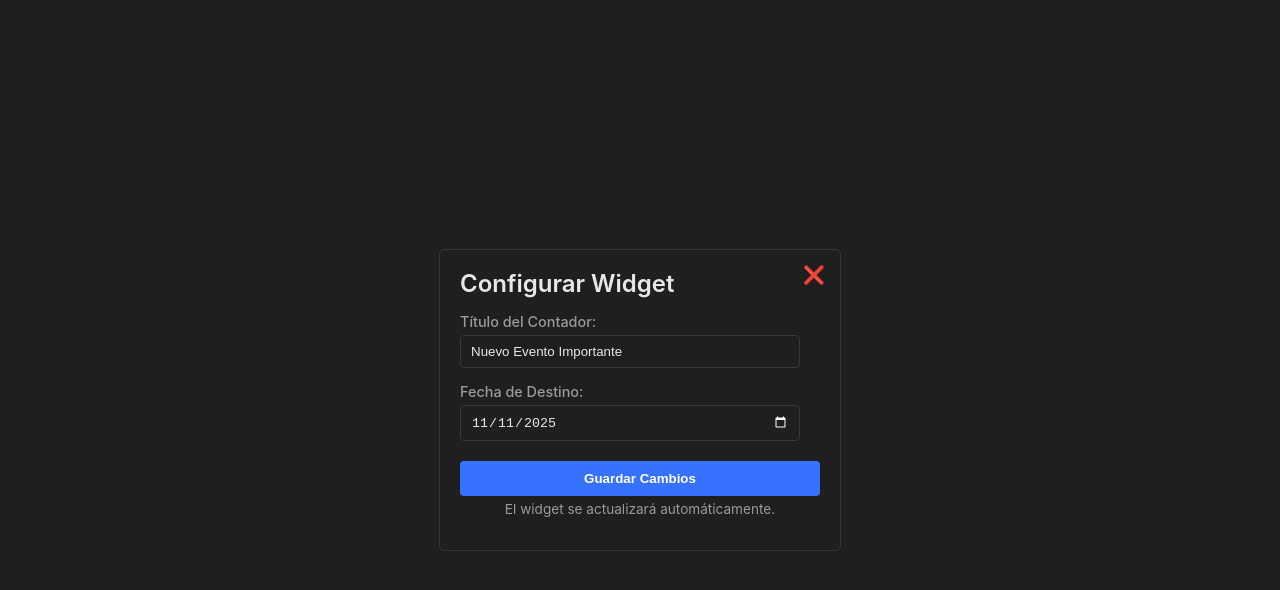
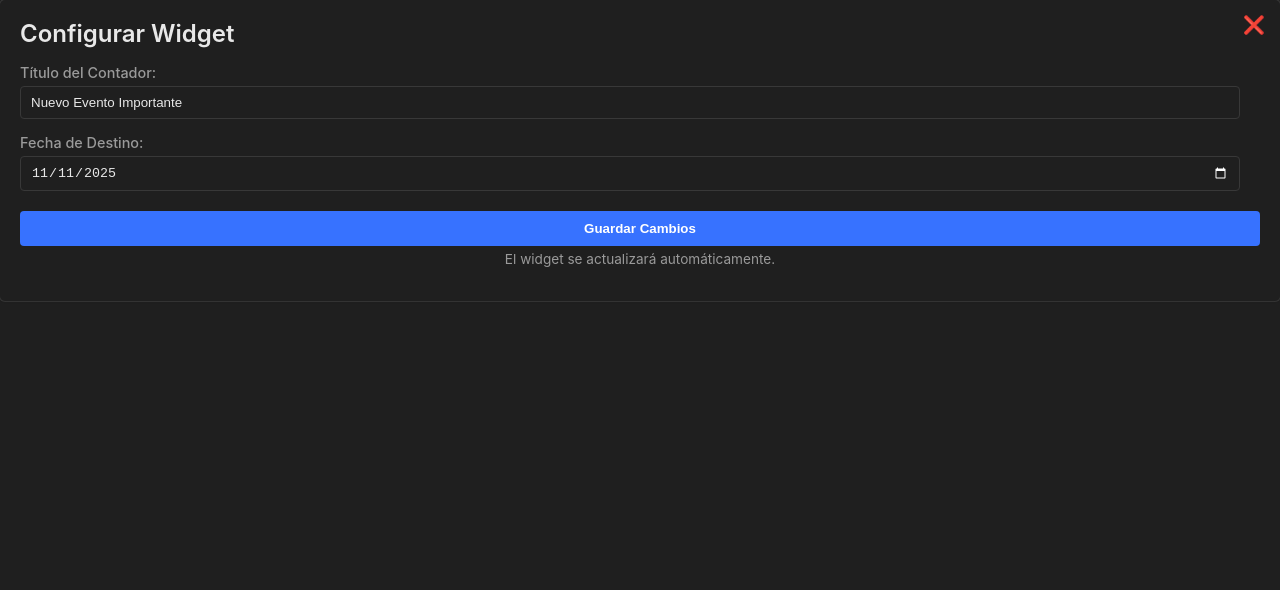
Before and after one commit to TuroLex/widgetprueba2, a plain HTML site: page index.html in a window 1280 px wide. Both pictures are taken after a click on the button "⚙️". Drawn offline with Linux system fonts and the light colour scheme.

Commit message:
Update styles.css

```diff
--- a/styles.css
+++ b/styles.css
@@ -3,32 +3,34 @@
     --notion-bg: #1f1f1f;
     --notion-text: #e8e8e8;
     --notion-text-subtle: #9a9a9a;
-    --notion-blue: #3772ff;
+    --notion-highlight: #dbdbdb; /* Nuevo color de destaque, un blanco suave */
     --notion-border: #383838;
     --notion-font: -apple-system, BlinkMacSystemFont, "Segoe UI", Roboto, "Helvetica Neue", Arial, "Noto Sans", sans-serif, "Apple Color Emoji", "Segoe UI Emoji", "Segoe UI Symbol", "Noto Color Emoji";
 }
 
 body {
+    /* 1. Adaptación de tamaño: asegura que ocupe todo el iframe */
     background-color: var(--notion-bg);
     color: var(--notion-text);
     font-family: var(--notion-font);
     margin: 0;
     padding: 0;
-    display: flex;
+    /* Remover la altura forzada, ya que Notion maneja la altura del iframe */
+    /* display: flex;
     justify-content: center;
     align-items: center;
-    height: 100vh;
-    overflow: hidden; /* Importante para el incrustado */
+    height: 100vh; */
+    overflow: hidden;
 }
 
 #widget-container {
+    /* 1. Adaptación de tamaño: ocupa el 100% del contenedor padre (body) */
     width: 100%;
-    max-width: 400px;
     padding: 20px;
     border-radius: 5px;
     box-sizing: border-box;
     position: relative;
-    /* Estilo sutil de caja de Notion */
+    /* Se mantiene la sombra para simular el bloque de Notion */
     box-shadow: 0 1px 2px rgba(0, 0, 0, 0.1), 0 0 0 1px var(--notion-border);
     transition: all 0.3s ease;
 }
@@ -52,9 +54,10 @@ h1, h2 {
 }
 
 .days-display {
+    /* 2. Cambiar el color de destaque a blanco suave */
     font-size: 3em;
     font-weight: 700;
-    color: var(--notion-blue);
+    color: var(--notion-highlight); /* Color cambiado aquí */
     text-align: center;
     margin: 5px 0 0;
 }
@@ -74,11 +77,9 @@ h1, h2 {
 
 .hidden {
     opacity: 0;
-    /* Mover fuera de la vista en vez de display: none para animaciones */
-    /* Usaremos JS para gestionar 'display' después de la transición */
 }
 
-/* --- Botones y Formularios (Estilo Notion) --- */
+/* --- Botón de Configuración (3. Hacerlo más sutil) --- */
 
 #toggle-config-btn {
     position: absolute;
@@ -86,7 +87,7 @@ h1, h2 {
     right: 10px;
     background: none;
     border: none;
-    color: var(--notion-text-subtle);
+    color: var(--notion-text-subtle); /* Más sutil, usa el color de texto secundario */
     cursor: pointer;
     font-size: 1.1em;
     padding: 5px;
@@ -96,9 +97,11 @@ h1, h2 {
 }
 
 #toggle-config-btn:hover {
-    color: var(--notion-text);
+    color: var(--notion-text); /* Se aclara al pasar el ratón */
     background-color: var(--notion-border);
 }
+
+/* --- Formularios (Mantienen el azul para los botones de acción) --- */
 
 label {
     display: block;
@@ -122,16 +125,17 @@ input[type="text"], input[type="date"] {
 }
 
 input[type="text"]:focus, input[type="date"]:focus {
-    border-color: var(--notion-blue);
+    border-color: var(--notion-highlight); /* Mantener el foco sutil en blanco */
     outline: none;
 }
 
+/* Botón de Guardar: Mantenemos el azul de Notion para la acción principal */
 .notion-btn {
     display: block;
     width: 100%;
     padding: 10px;
     margin-top: 20px;
-    background-color: var(--notion-blue);
+    background-color: #3772ff; /* Azul estándar de Notion */
     color: #fff;
     border: none;
     border-radius: 4px;
@@ -141,11 +145,9 @@ input[type="text"]:focus, input[type="date"]:focus {
 }
 
 .notion-btn:hover {
-    background-color: #2e64d7; /* Un azul ligeramente más oscuro */
+    background-color: #2e64d7;
 }
 
-/* Estilo para el input[type="date"] para mejor integración */
-/* Puede variar ligeramente según el navegador */
 input[type="date"]::-webkit-calendar-picker-indicator {
-    filter: invert(1); /* Hace que el icono de calendario se vea bien en oscuro */
+    filter: invert(1);
 }
```
